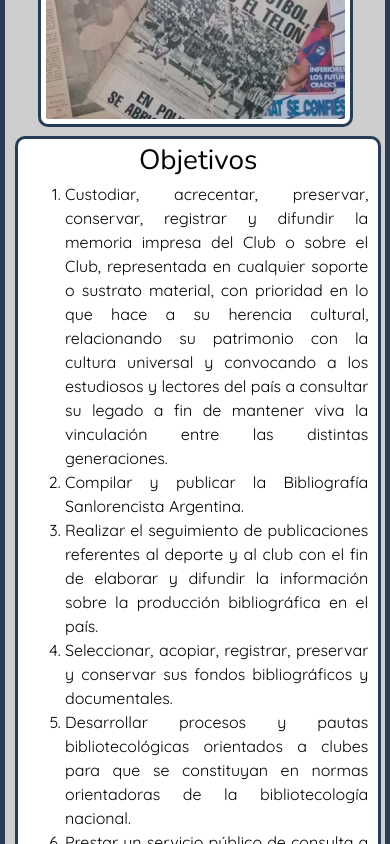
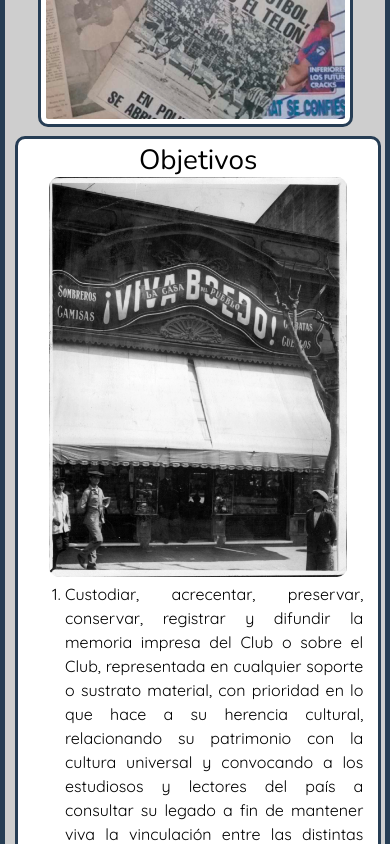
Before and after one commit to i-bruno/bibliotecacasla, a website: page hmtl/sobre.html in a window 390 px wide. Shown: the part 900-1744 px from the top of the page. Drawn offline with nearby package versions, Linux system fonts and the light colour scheme.

```diff
--- a/hmtl/sobre.html
+++ b/hmtl/sobre.html
@@ -232,6 +232,12 @@
                 <h1>
                     Objetivos
                 </h1>
+
+                <div class="gridObjetivos">
+                    <div class="foto">
+                        <img src="../img/vivaBoedo.jpg" alt="Viva Boedo!">
+                    </div>
+                    <div class="obj">
                         <ol>
                             <li>
                                 Custodiar, acrecentar, preservar, conservar, registrar y difundir la memoria impresa del Club o sobre el Club, representada en cualquier soporte o sustrato material, con prioridad en lo que hace a su herencia cultural, relacionando su patrimonio con la cultura universal y convocando a los estudiosos y lectores del país a consultar su legado a fin de mantener viva la vinculación entre las distintas generaciones.
@@ -271,6 +277,10 @@
                             </li>
                         </ol>
                     </div>
+                </div>
+
+
+            </div>
         </main>
 
     <footer class="fondoazul">
--- a/scss/_sobre.scss
+++ b/scss/_sobre.scss
@@ -68,7 +68,7 @@
     border-width: 3px;
     display: inline-block;
     ol {
-        margin: 5px 5px 5px 10px;
+        margin: 5px 10px 5px 10px;
         line-height: 1.5; /* Interlineado */
         text-align: justify;
     }
@@ -78,8 +78,6 @@
     .sobre {
         grid-template-columns: 1fr 1fr 1fr;
         grid-template-rows: 0.1fr 0.1fr 0.1fr 0.1fr 0.1fr;
-        gap: 0px 0px;
-        grid-auto-flow: row;
         grid-template-areas:
             "titulo titulo titulo"
             "vision vision vision"
@@ -89,3 +87,45 @@
             "cargos cargos cargos";
     }
 }
+
+.gridObjetivos {
+    display: grid;
+    grid-template-columns: 1fr 1fr;
+    grid-template-rows: 1fr;
+    grid-auto-columns: 1fr;
+    grid-auto-rows: 1fr;
+    gap: 0px 0px;
+    grid-auto-flow: row;
+    grid-template-areas:
+    "foto obj";
+}
+
+.foto {
+    grid-area: foto;
+    display: flex;
+    justify-content: center;
+    img{
+        @include tamanio(auto, 600px);
+        border-radius: 10px;
+    }
+}
+
+.obj {
+    grid-area: obj;
+}
+
+@media only screen and (max-width:992px) {
+    .gridObjetivos {
+        grid-template-columns: 1fr;
+        grid-template-rows: 0.1fr 0.1fr;
+        grid-template-areas:
+        "foto"
+        "obj";
+    }
+
+    .foto {
+        img{
+            @include tamanio(auto, 400px);
+        }
+    }
+}
```
Also changed, not shown: hmtl/contacto.html (+2 -2 lines), index.html (+4 -1 lines), css/style2.css, img/vivaBoedo.jpg (added). Lines whose indentation alone changed are shown as unchanged.
